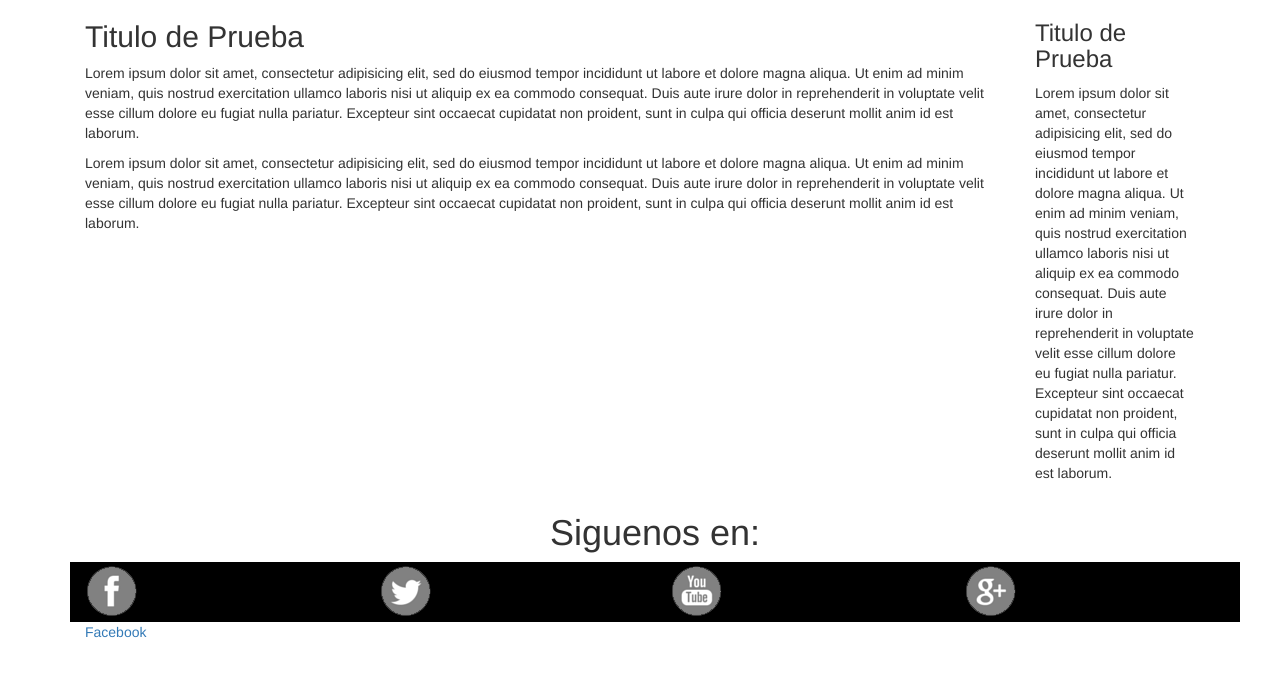
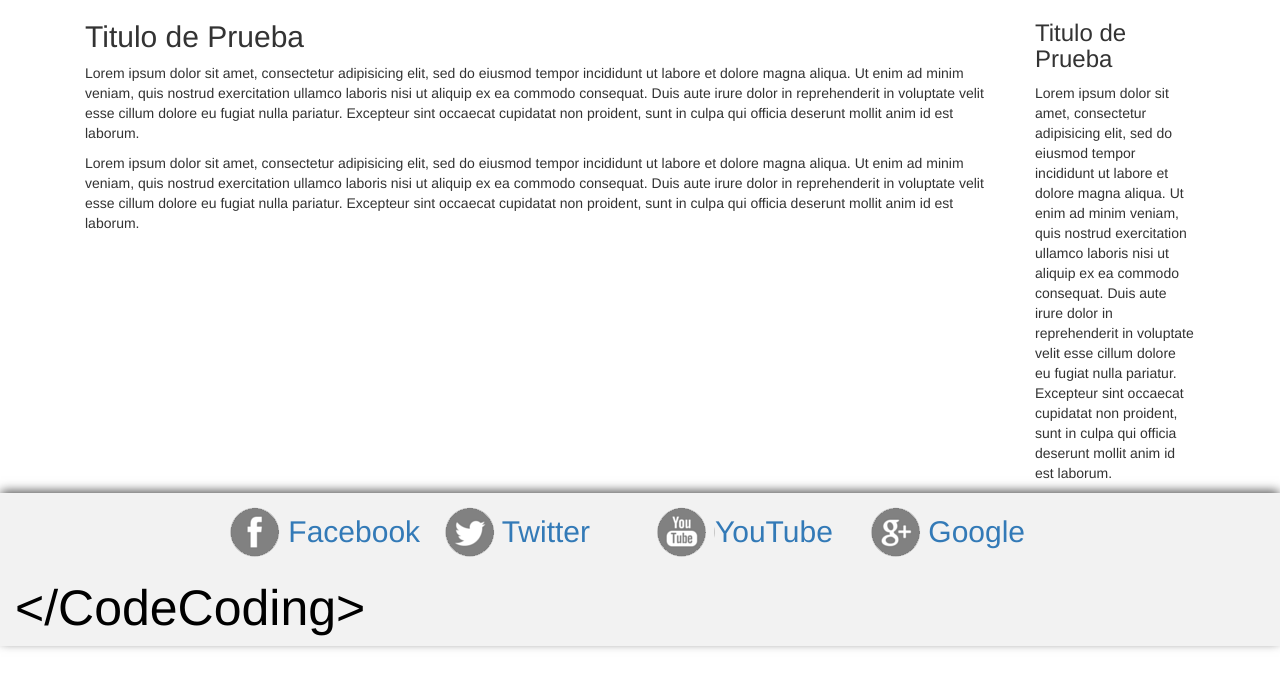
Before and after one commit to jecpulido/CodeCoding, a PHP site: page / in a window 1280 px wide. Shown: the top 688 px of the page. Run offline with PHP 8.4, Linux system fonts and the light colour scheme.

Commit message:
Cambios de footer

```diff
--- a/CodeCoding/footer.php
+++ b/CodeCoding/footer.php
@@ -4,29 +4,42 @@
   <meta charset="UTF-8">
   <meta name="viewport" content="width=device-width, initial-scale=1.0">
   <meta http-equiv="X-UA-Compatible" content="ie=edge">
+  <link rel="stylesheet" href="resource/css/footer.css">
   <link rel="stylesheet" href="resource/css/bootstrap.min.css">
-  <link rel="stylesheet" href="resource/css/footer.css">
   <title>Document</title>
 </head>
 <body>
-  <div class="container">
-    <h1 class="text-center">
-      Siguenos en:
-    </h1>
+  <div class="container-fluid footer">
+
+
+
+
     <section class="main row">
-      <div class="col-xs-6 col-md-3">
+      <div class="visible-md visible-lg col-md-2">
+      </div>
+      <div class="col-xs-6 col-md-2">
         <a href="#" class="facebook" alt="Facebook" target="_blank">Facebook</a>
       </div>
-      <div class="col-xs-6 col-md-3">
-        <a href="#" class="twitter" alt=""></a>
+      <div class="col-xs-6 col-md-2">
+        <a href="#" class="twitter" alt="">Twitter</a>
       </div>
-      <div class="col-xs-6 col-md-3">
-        <a href="#" class="youtube" alt=""></a>
+      <div class="col-xs-6 col-md-2">
+        <a href="#" class="youtube" alt="">YouTube</a>
       </div>
-      <div class="col-xs-6 col-md-3">
-        <a href="#" class="google" alt=""></a>
+      <div class="col-xs-6 col-md-2">
+        <a href="#" class="google" alt="">Google</a>
+      </div>
+      <div class="col-xs-6 col-md-2">
       </div>
     </section>
+
+      <h2 style="font-size:50px">
+        &#60;/CodeCoding&#62;
+        <br>
+        <!-- {codeCoding} -->
+      </h2>
+
+
   </div>
   <script type="text/javascript" src="resource/js/jQuery.js"></script>
   <script type="text/javascript" src="resource/js/bootstrap.js"></script>
--- a/CodeCoding/index.php
+++ b/CodeCoding/index.php
@@ -2,7 +2,7 @@
 <html lang="en">
 <head>
   <meta charset="UTF-8">
-  <meta name="viewport" content="width=device-width, initial-scale=1.0">
+  <meta name="viewport" content="width=device-width, user-scalable=no,initial-scale=1.0, maxium-scale=1.0, minimum-scale=1.0 ">
   <meta http-equiv="X-UA-Compatible" content="ie=edge">
   <link rel="stylesheet" href="/resource/css/bootstrap.min.css">
   <title>Document</title>
@@ -24,8 +24,8 @@
          </article>
     </section>
   </div>
-  <footer>
-    <div class="container">
+  <footer style="">
+    <div class="">
       <?php
       include("footer.php") ?>
     </div>
--- a/CodeCoding/resource/css/footer.css
+++ b/CodeCoding/resource/css/footer.css
@@ -1,62 +1,72 @@
-/*
-div a{
-  display: inline-block;
-  position: relative;
-}*/
+*{
+  margin: 0;
+  padding: 0;
+}
+.footer{
+  background: #f2f2f2;
+  color:#000;
+  -webkit-box-shadow: 0px -3px 10px -1px rgba(0,0,0,0.68);
+  -moz-box-shadow: 0px -3px 10px -1px rgba(0,0,0,0.68);
+  box-shadow: 0px -3px 10px -1px rgba(0,0,0,0.68);
+}
 section div{
-  background: #000;
-  position: relative;
-  height: auto;
-  clear: right;
+  margin-top: 10px;
+  text-align: center;
 }
-div a{
-  /*transition-property: background-position;
-  transition-duration: .1s;
-  transition-timing-function:ease-out;*/
-  position: relative;
-  padding-top: 60px
+a{
+  display: block;
+  padding-top: 8px;
+  padding-left: 60px;
+  font-size: 30px;
+  text-decoration: none;
 }
 div .twitter {
    width: 58px;
    height: 58px;
    background: transparent url("../img/redes.png");
    background-position: 0px 0px;
-   float: left;
-
-   /*transition-property: background-position;
-   transition-duration: .50s;
-   transition-timing-function:ease-out;*/
+   text-decoration: none;
+   /*float: left;*/
 }
 div .facebook {
   width: 58px;
   height: 58px;
   background: transparent url("../img/redes.png");
   background-position: -58px 0px;
-  float: left;
+  /*float: left;*/
 }
 div .google {
   width: 58px;
   height: 58px;
   background: transparent url("../img/redes.png");
   background-position: -116px 0px;
-  float: left;
+  /*float: left;*/
 }
 div .youtube {
+  clear: both;
   width: 58px;
   height: 58px;
   background: transparent url("../img/redes.png");
   background-position: -290px 0px;
-  float: left;
+  /*float: left;*/
 }
 div .twitter:hover{
    background-position: 0px 58px;
+   color: #00b8e6;
+   text-decoration: none;
 }
 div .facebook:hover{
    background-position: -58px 58px;
+   color:#004d99;
+   text-decoration: none;
 }
 div .google:hover{
    background-position: -116px 58px;
+   color: #cc0000;
+   text-decoration: none;
 }
 div .youtube:hover{
    background-position: -290px 58px;
+   color: #cc0000;
+   text-decoration: none;
 }
```
Also changed, not shown: CodeCoding/resource/header.php (added).
